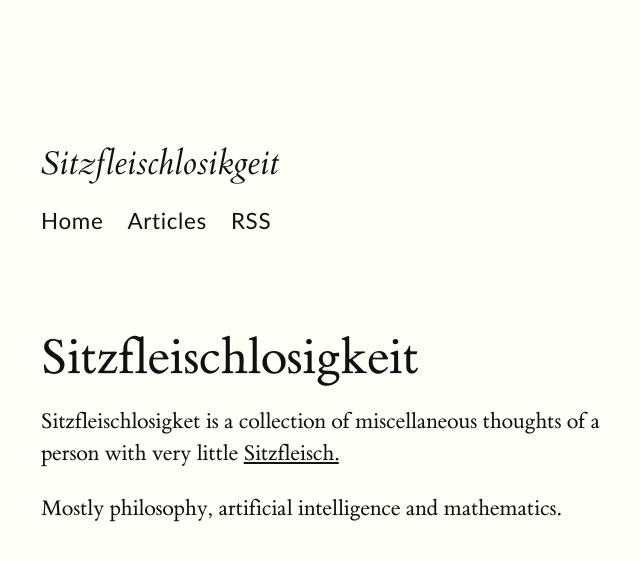
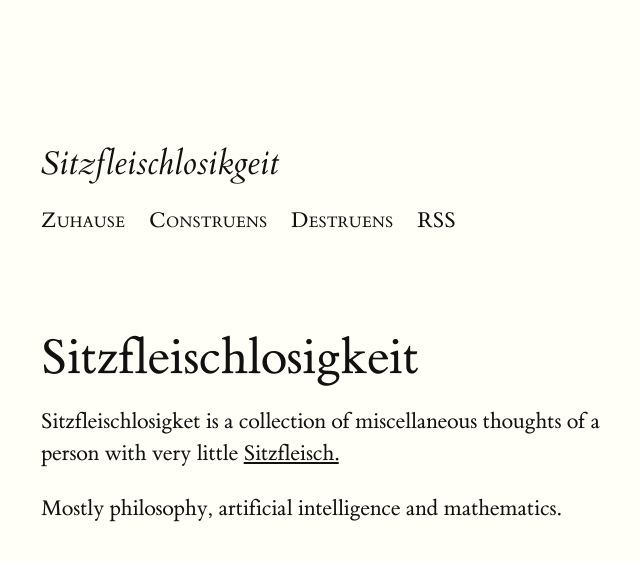
Before and after one commit to de-lachende-cavalier/de-lachende-cavalier.github.io, a Jekyll site: the page built from index.html, in a window 1280 px wide. Shown: the top 561 px of the page, without its empty margins (119-759 px from the left). Built offline with Jekyll 4.4.1, drawn with Linux system fonts in a browser that asks for light colours.

Commit message:
updated nav

```diff
--- a/_includes/header.html
+++ b/_includes/header.html
@@ -1,10 +1,11 @@
 <h2 class="title">{{ site.title }}</h2>
-<nav class="sans">
+<nav class="caps">
     <input class="menu-btn" type="checkbox" id="menu-btn" />
     <p><label class="menu-icon" for="menu-btn">Menu</label></p>
     <ul class="site-nav">
-        <li><a href="/">Home</a></li>
-        <li><a href="/articles">Articles</a></li>
+        <li><a href="/">Zuhause</a></li>
+        <li><a href="/construens">Construens</a></li>
+        <li><a href="/destruens">Destruens</a></li>
         <li><a href="/feed.xml">RSS</a></li>
     </ul>
 </nav>
```
